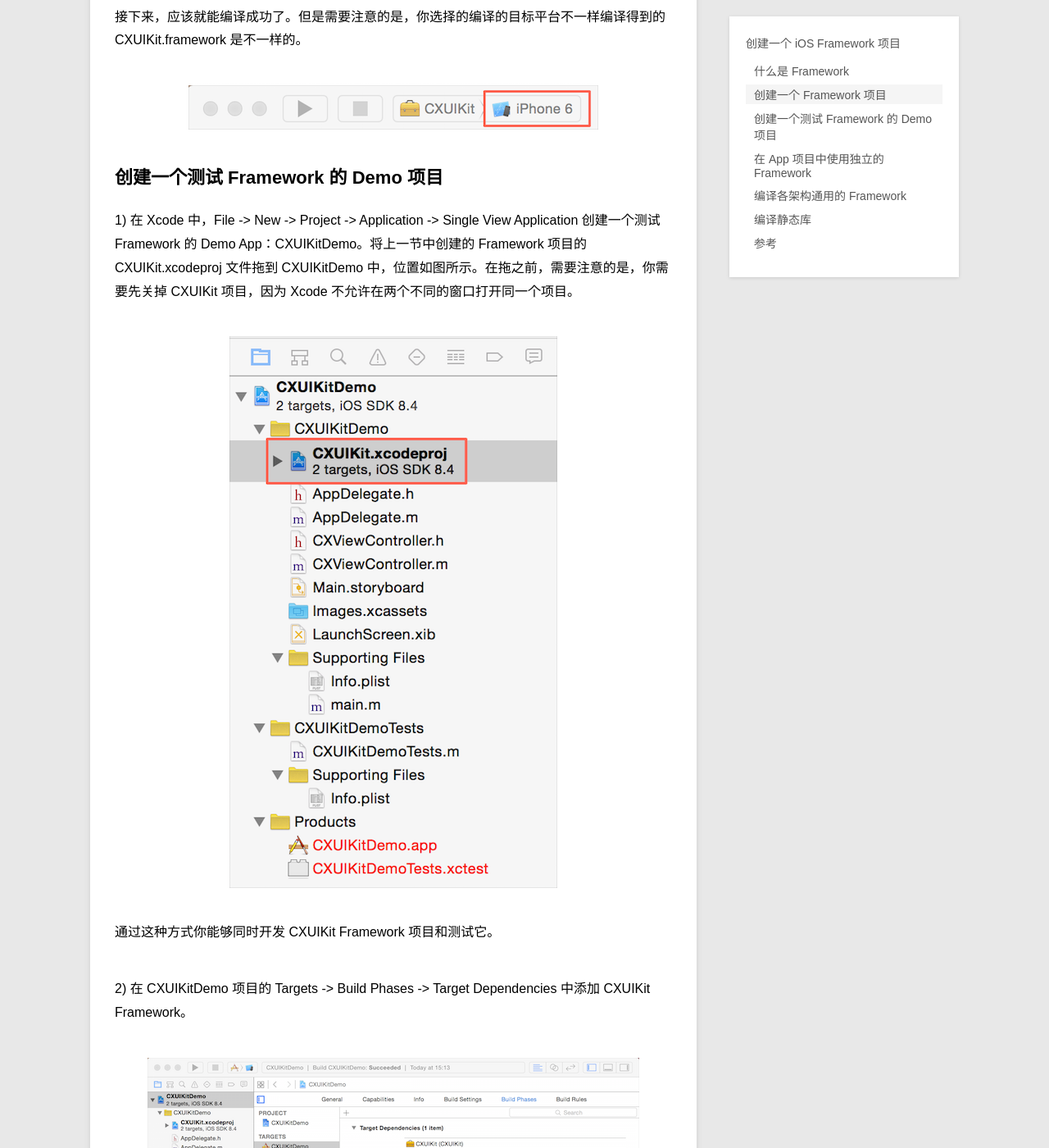
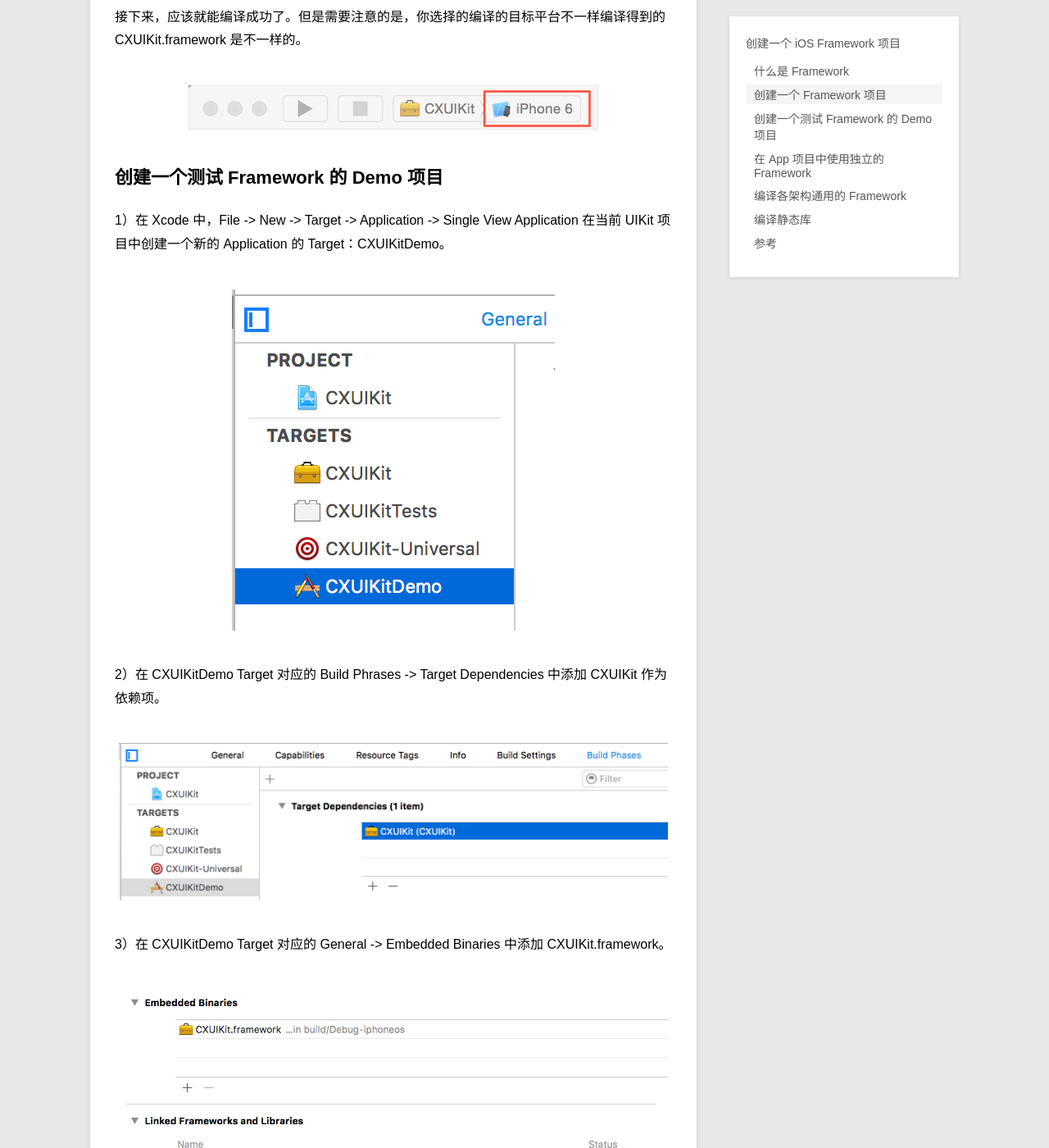
Before and after one commit to samirchen/samirchen.github.io, a Jekyll site: the page built from _posts/blog/2015-09-21-create-a-framework.md, in a window 1280 px wide and 1400 px high, scrolled down 3496 px. Shown: the whole window at 82% size. Built offline with Jekyll 4.4.1, drawn with Linux system fonts in a browser that asks for light colours; comment, search, counter and statistics services are not loaded.

Commit message:
Update blog.

```diff
--- a/_posts/blog/2015-09-21-create-a-framework.md
+++ b/_posts/blog/2015-09-21-create-a-framework.md
@@ -53,6 +53,8 @@
 
 ![image](../../images/create-a-framework/compile-target.png)
 
+
+<!--
 ## 创建一个测试 Framework 的 Demo 项目
 
 1) 在 Xcode 中，File -> New -> Project -> Application -> Single View Application 创建一个测试 Framework 的 Demo App：CXUIKitDemo。将上一节中创建的 Framework 项目的 CXUIKit.xcodeproj 文件拖到 CXUIKitDemo 中，位置如图所示。在拖之前，需要注意的是，你需要先关掉 CXUIKit 项目，因为 Xcode 不允许在两个不同的窗口打开同一个项目。
@@ -66,6 +68,25 @@
 ![image](../../images/create-a-framework/demo-project-build-phases.png)
 
 接下来，你就可以在 CXUIKitDemo 项目中使用 CXUIKit 提供的 CXTextField 等代码了，并且应该能正确编译执行。如果你修改了 CXUIKit Framework 项目中的代码，直接运行 CXUIKitDemo App 项目就能看到效果。
+-->
+
+
+## 创建一个测试 Framework 的 Demo 项目
+
+1）在 Xcode 中，File -> New -> Target -> Application -> Single View Application 在当前 UIKit 项目中创建一个新的 Application 的 Target：CXUIKitDemo。
+
+![image](../../images/create-a-framework/create-a-app-target-1.png)
+
+2）在 CXUIKitDemo Target 对应的 Build Phrases -> Target Dependencies 中添加 CXUIKit 作为依赖项。
+
+![image](../../images/create-a-framework/create-a-app-target-2.png)
+
+3）在 CXUIKitDemo Target 对应的 General -> Embedded Binaries 中添加 CXUIKit.framework。
+
+![image](../../images/create-a-framework/create-a-app-target-3.png)
+
+接下来，你就可以在 CXUIKitDemo 项目中使用 CXUIKit 提供的 CXTextField 等代码了，并且应该能正确编译执行。如果你修改了 CXUIKit Framework 项目中的代码，直接运行 CXUIKitDemo App 项目就能看到效果。
+
 
 
 
@@ -123,6 +144,7 @@
 	  Reason: image not found
 
 Embedded Binaries 的含义可以这样理解：在 Build 时需要拷贝进 App Bundle 里的库。这时相对 Apple 官方提供的那些 Cocoa Framework(Foundation.framework, UIKit.framework) 而言的，官方提供的 Framework 是在系统中就包含的，不需要我们拷贝到 App Bundle 里，而我们自己开发的 Framework 则需要，即通过在 Embedded Binaries 添加它们来实现。
+
 
 
 ## 编译各架构通用的 Framework
```
Also changed, not shown: images/create-a-framework/create-a-app-target-1.png (added), images/create-a-framework/create-a-app-target-2.png (added), images/create-a-framework/create-a-app-target-3.png (added).
